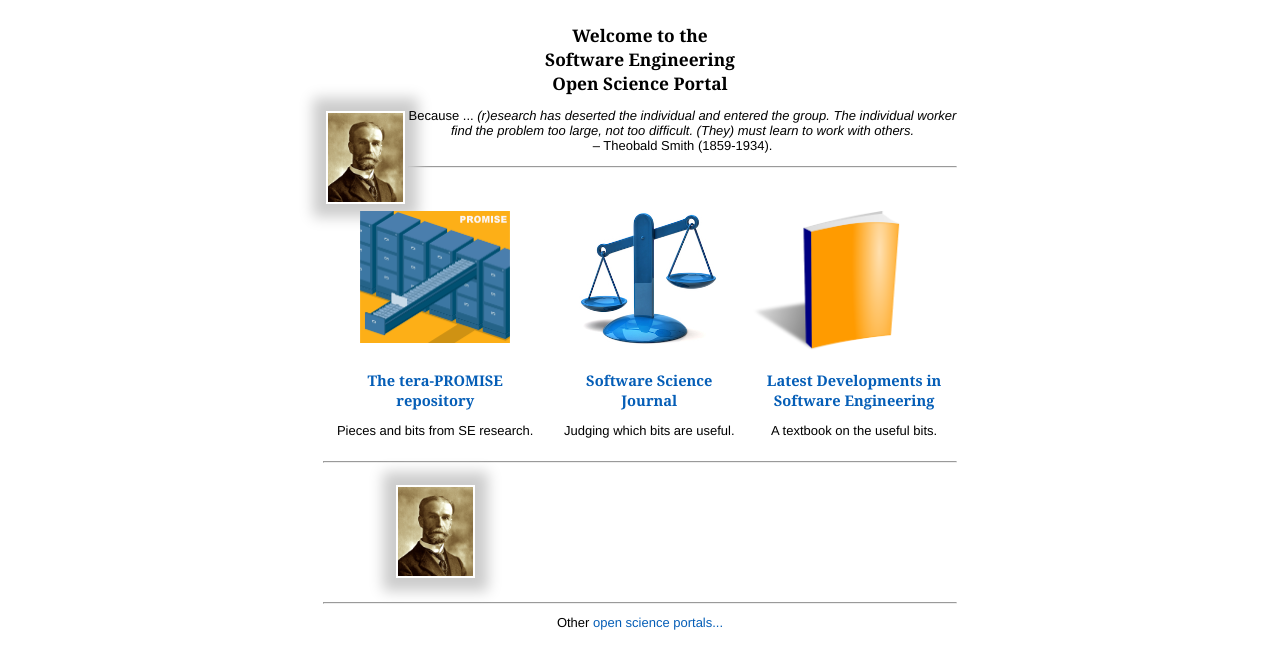
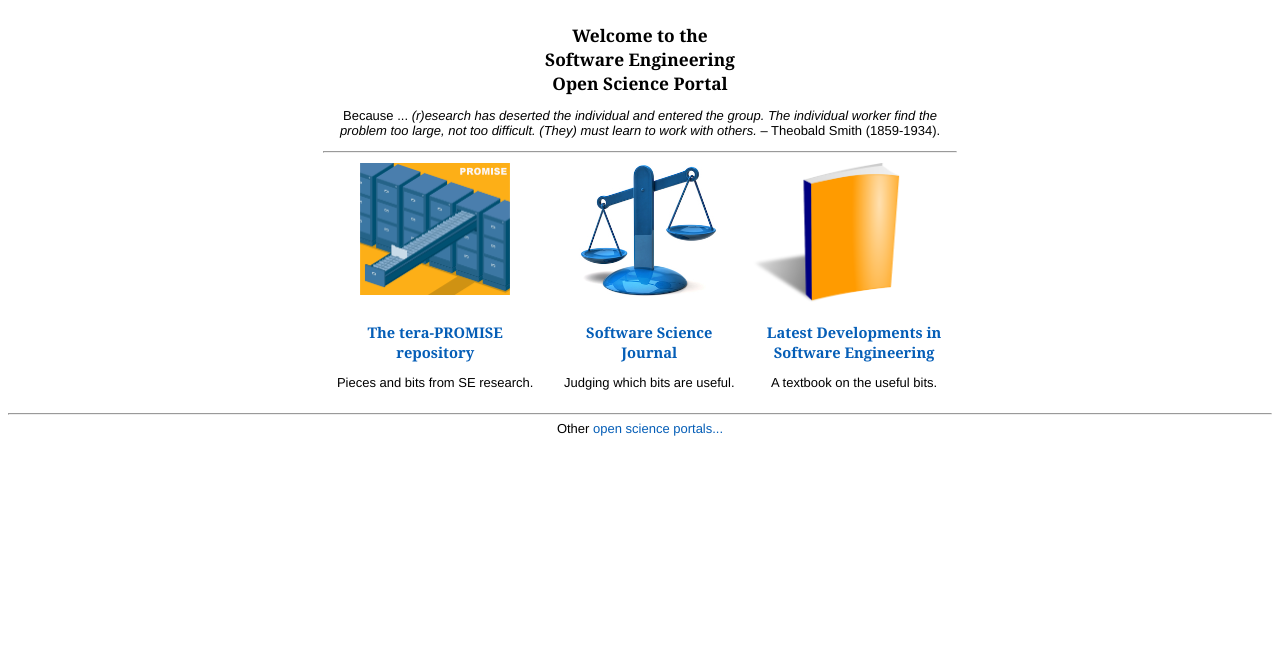
Before and after one commit to opensciences/opensciences.github.io, a Jekyll site: the page built from index.html, in a window 1280 px wide. Shown: the top 669 px of the page. Built offline with Jekyll 4.4.1, drawn with Linux system fonts in a browser that asks for light colours; Markdown is read by kramdown in place of the engine named in the settings; the list of posts is cut into pages by our own code.

Commit message:
Update index.html

```diff
--- a/index.html
+++ b/index.html
@@ -13,11 +13,11 @@ Software Engineering<br>
 Open Science Portal</h1>
 
 
-<p><img class=stand  width=75  align=left src="http://openscience.us/img/smith.png">
+<p>
 Because ... <em>(r)esearch has deserted the individual and
 entered the group. The individual worker find the
 problem too large, not too difficult. (They) must
-learn to work with others.</em><br>
+learn to work with others.</em>
 – Theobald Smith (1859-1934).</p>
 <hr>
 
@@ -54,15 +54,7 @@ learn to work with others.</em><br>
 <a href="content"><h2>Latest Developments in <br>Software Engineering</h2></a>
 <p>A textbook on the useful bits.</p>
 </td>
-
-
-</tr>
-<tr>
-<td colspan=3 align=center>
-<hr>
-<table width=500><tr><td valign=middle height=120>
-<img class=stand  width=75  src="http://openscience.us/img/smith.png">
-</td></tr></table>
+</tr></table>
 <hr>
 </td></tr>
 <tr><td  align=center colspan=3>Other <a href="other">open science portals...</a></td></tr>
```
